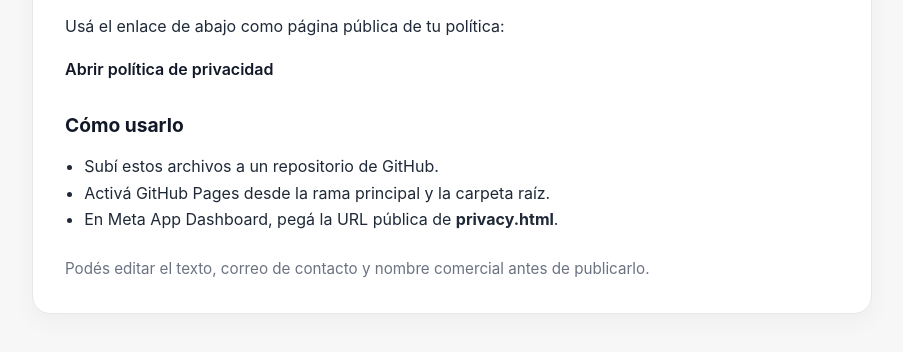
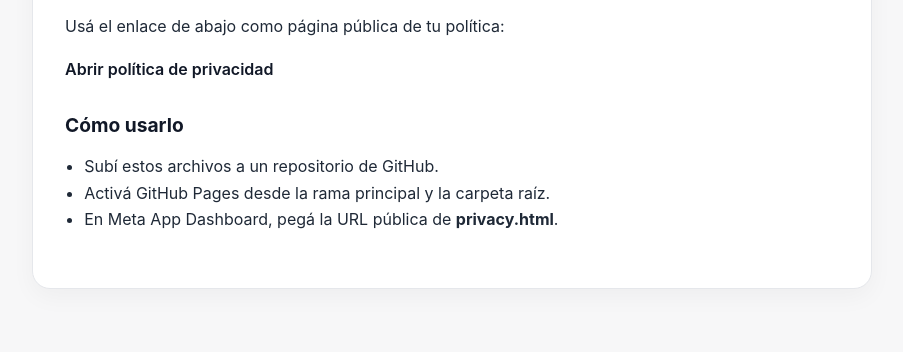
Before and after one commit to rolandofuentes/pagina, a plain HTML site: page index.html in a window 1280 px wide. Shown: the part 236-588 px from the top of the page, without its empty margins (188-1091 px from the left). Drawn offline with Linux system fonts and the light colour scheme.

Commit message:
Fix for footer index

```diff
--- a/index.html
+++ b/index.html
@@ -95,7 +95,6 @@
       </ul>
 
       <footer>
-        Podés editar el texto, correo de contacto y nombre comercial antes de publicarlo.
       </footer>
     </div>
   </div>
```
